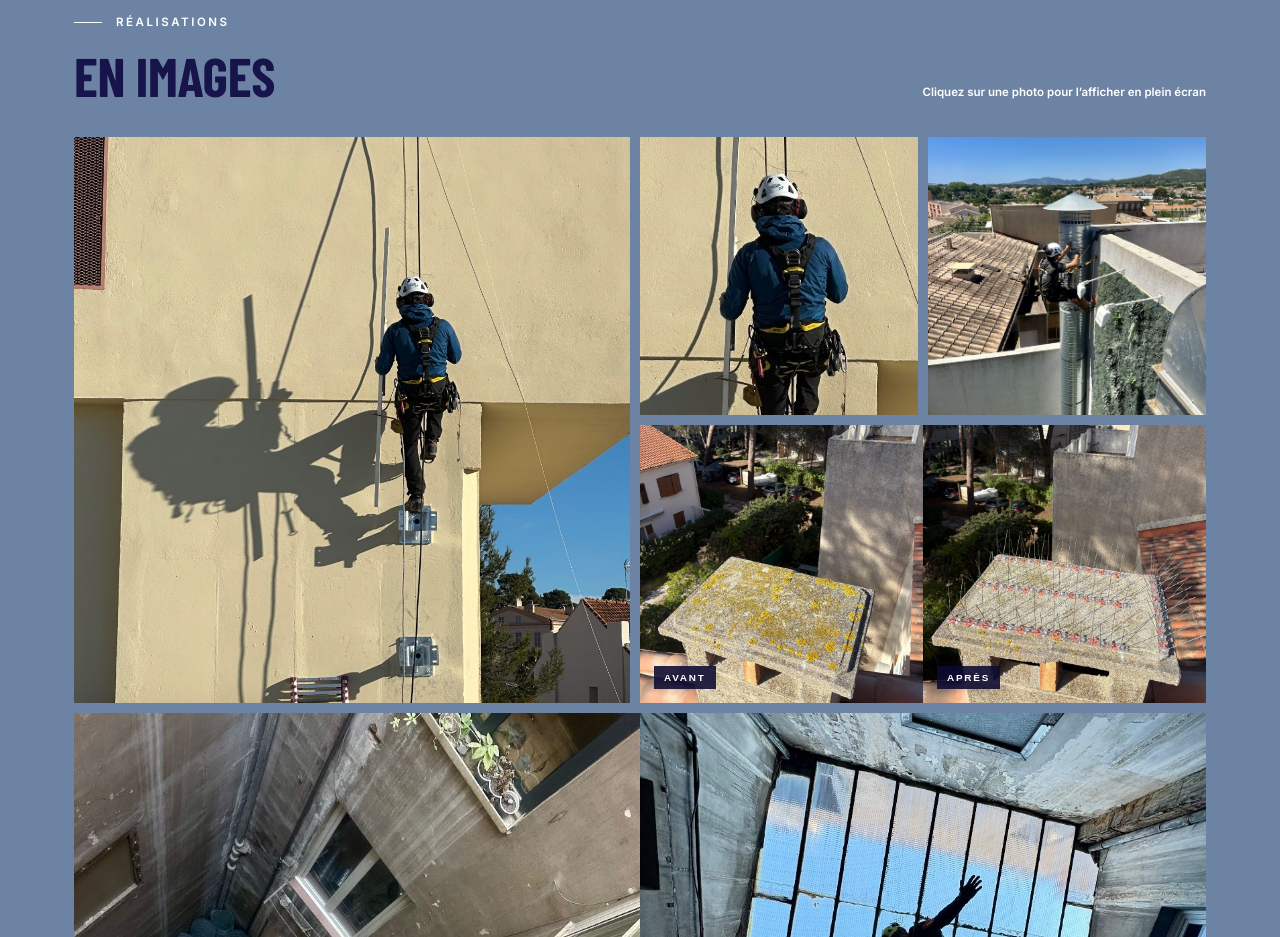
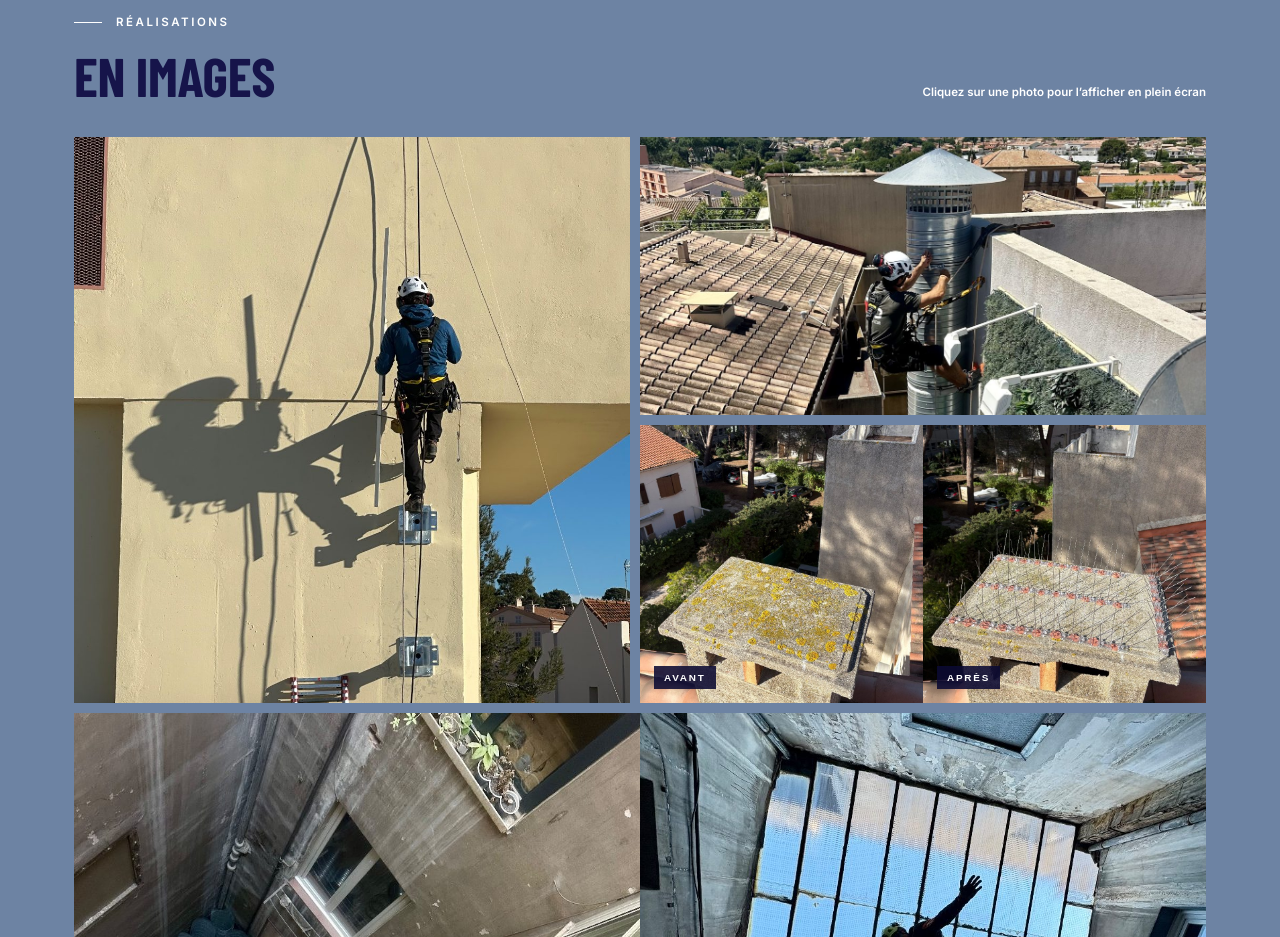
Before and after one commit to maelgras04-create/maelgras.github.io, a plain HTML site: page installations-en-hauteur.html in a window 1280 px wide. Shown: the part 1800-2737 px from the top of the page. Drawn offline with nearby package versions, Linux system fonts and the light colour scheme; a web font is replaced by a local one.

Commit message:
Installations en hauteur : retrait de la photo en double
Co-Authored-By: Claude Opus 5.5 <noreply@anthropic.com>
Claude-Session: https://claude.ai/code/session_01BsmMbfWA4tMQoHgR4PcU5o

```diff
--- a/assets/css/style.css
+++ b/assets/css/style.css
@@ -525,6 +525,7 @@ h3 { font-size: 1.45rem; font-weight: 700; line-height: 1.1; }
 .gallery .media { cursor: zoom-in; border: 0; padding: 0; width: 100%; height: 100%; }
 .gallery .media:focus-visible { outline: 3px solid var(--orange); outline-offset: 2px; }
 .gallery .main { grid-row: 1 / 3; }
+.gallery .wide { grid-column: 2 / 4; }
 .gallery > *,
 .gallery .before-after > * { min-width: 0; min-height: 0; }
 .gallery .media img { position: absolute; top: 0; left: 0; inset: 0; }
@@ -834,6 +835,7 @@ h3 { font-size: 1.45rem; font-weight: 700; line-height: 1.1; }
   }
   .gallery .main { grid-row: auto; grid-column: 1 / 3; aspect-ratio: 4 / 3; }
   .gallery > .media:not(.main) { aspect-ratio: 1 / 1; }
+  .gallery > .media.wide { grid-column: 1 / 3; aspect-ratio: 2 / 1; }
   .gallery .before-after { grid-column: 1 / 3; aspect-ratio: 2 / 1; }
 
   .other-services,
--- a/installations-en-hauteur.html
+++ b/installations-en-hauteur.html
@@ -108,8 +108,7 @@
       </div>
       <div class="gallery">
         <button class="media main" type="button" data-lightbox aria-label="Agrandir : pose d’éléments en façade"><img src="assets/img/installation-pose-facade.jpg" width="1050" height="1400" alt="Maël Gras sur cordes posant des éléments sur une façade ensoleillée" loading="lazy"></button>
-        <button class="media" type="button" data-lightbox aria-label="Agrandir : détail de la pose en façade"><img src="assets/img/installation-pose-facade-detail.jpg" width="380" height="700" alt="Gros plan de Maël Gras posant un profilé en façade sur cordes" loading="lazy" style="object-position: 50% 15%"></button>
-        <button class="media" type="button" data-lightbox aria-label="Agrandir : conduit d’aération sur un toit"><img src="assets/img/installation-conduit-aeration.jpg" width="1200" height="1600" alt="Maël Gras installant un conduit d’aération en aluminium au-dessus des toits" loading="lazy" style="object-position: 48% 35%"></button>
+        <button class="media wide" type="button" data-lightbox aria-label="Agrandir : conduit d’aération sur un toit"><img src="assets/img/installation-conduit-aeration.jpg" width="1200" height="1600" alt="Maël Gras installant un conduit d’aération en aluminium au-dessus des toits" loading="lazy" style="object-position: 48% 35%"></button>
         <div class="before-after">
           <button class="media before" type="button" data-lightbox aria-label="Agrandir : cheminée avant la pose des pics anti-pigeons"><img src="assets/img/anti-pigeons-cheminee-avant.jpg" width="844" height="1125" alt="Chapeau de cheminée avant la pose des pics anti-pigeons" loading="lazy"><span class="tag">Avant</span></button>
           <button class="media after" type="button" data-lightbox aria-label="Agrandir : cheminée après la pose des pics anti-pigeons"><img src="assets/img/anti-pigeons-cheminee-apres.jpg" width="844" height="1125" alt="Chapeau de cheminée équipé de pics anti-pigeons" loading="lazy"><span class="tag">Après</span></button>
```
Also changed, not shown: assets/img/installation-pose-facade-detail.jpg (deleted).
